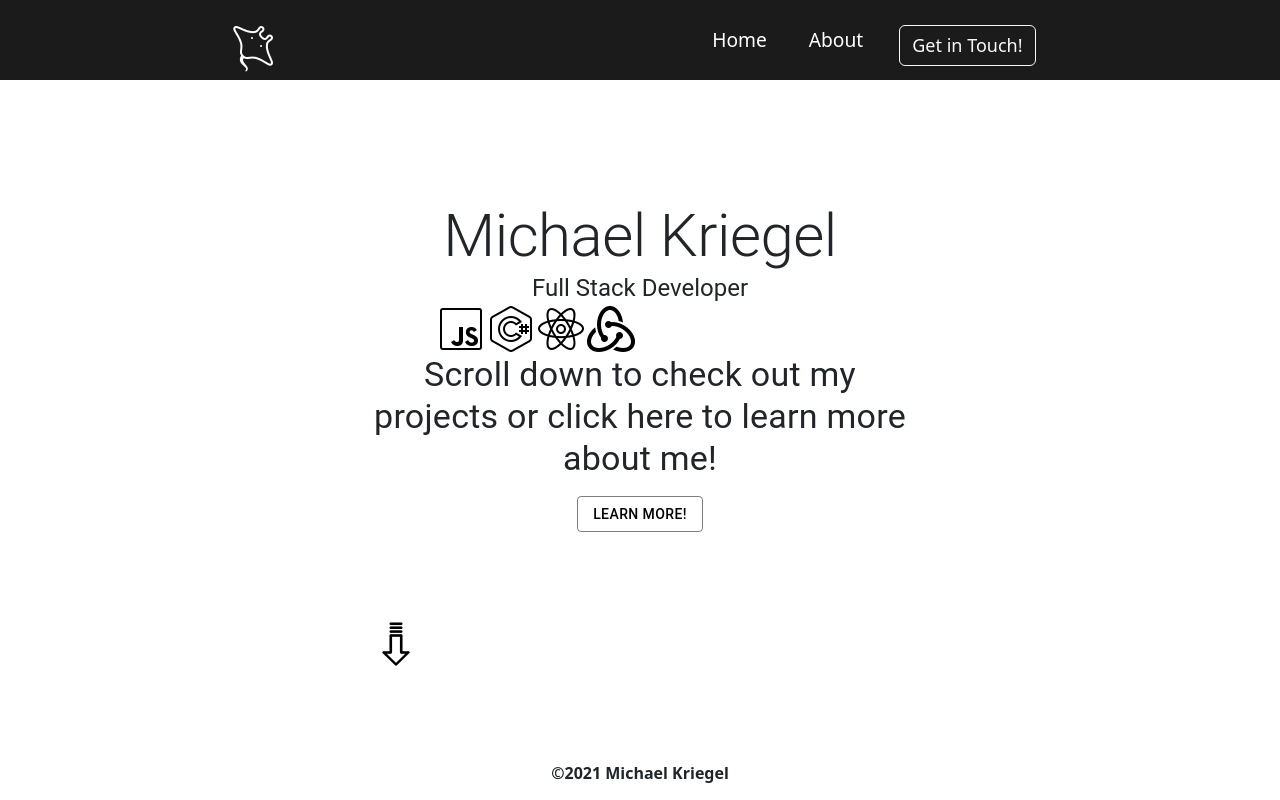
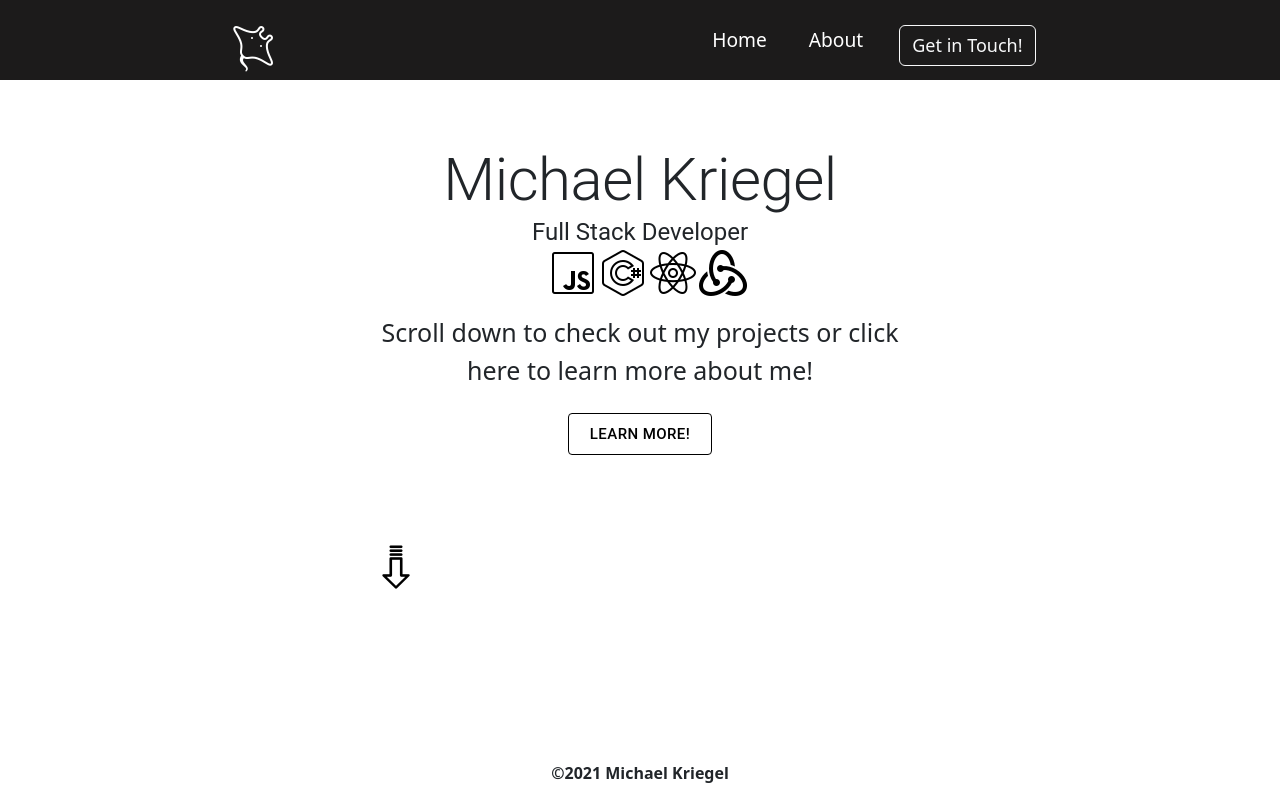
Before and after one commit to mikkrieg/portfolioUpgrade, a React (Create React App) app: page / in a window 1280 px wide. Built offline with nearby package versions, Linux system fonts and the light colour scheme.

Commit message:
add mui/styles fix button animation

```diff
--- a/package.json
+++ b/package.json
@@ -7,6 +7,7 @@
     "@emotion/styled": "^11.3.0",
     "@mui/material": "^5.0.5",
     "@mui/styled-engine-sc": "^5.0.3",
+    "@mui/styles": "^5.0.2",
     "@testing-library/jest-dom": "^5.11.4",
     "@testing-library/react": "^11.1.0",
     "@testing-library/user-event": "^12.1.10",
--- a/src/components/Home.js
+++ b/src/components/Home.js
@@ -1,10 +1,10 @@
-import React, { useState } from 'react';
+import React, { useState, useEffect } from 'react';
 import Container from '@mui/material/Container';
 import Typography from '@mui/material/Typography';
 import Grid from '@mui/material/Grid';
 import Button from '@mui/material/Button';
 import { Link } from 'react-router-dom';
-import { createTheme, ThemeProvider } from '@mui/material/styles';
+import { makeStyles} from '@mui/styles';
 import '../sass/components/home.scss';
 import JS from './../img/icons8-javascript-50.png';
 import C from './../img/icons8-c-sharp-logo-50.png';
@@ -13,31 +13,40 @@ import Redux from './../img/icons8-redux-50.png';
 // import Templix from './projects/Templix';
 import img from './../img/icons8-down-arrow-64.png';
 
-const theme = createTheme({
-  palette: {
-    outlinedButtons : {
-      main: '#000',
-      constrastText: '#fff'
+const useStyles = makeStyles(theme => ({
+  homeButton: {
+    color: '#000',
+    border: 'solid 1px #000 !important',
+    '&:hover': {
+      cursor: 'pointer',
+      color: '#000',
+      backgroundColor: 'red',
     }
-  }
-
-})
+  },
+}));
 
 const Home = () => {
   const [hideArrow, setHideArrow] = useState(false);
 
+  const classes = useStyles();
+
   const removeArrow = () => {
-    if(window.scrollY > 100) {
+    console.log(window.scrollY)
+    if(window.scrollY > 70) {
       setHideArrow(true);
+    } else {
+      setHideArrow(false);
     }
   }
+
+
 
   window.addEventListener('scroll', removeArrow);
   return(
     <>
       <Container maxWidth='sm'>
         <Grid container>
-          <Grid item xs={12} mt={15}>
+          <Grid item xs={12} sx={{ marginTop: {xs: 15, md: 8, xl: 25} }}>
             <Typography variant='h2' align='center'>
               Michael Kriegel
             </Typography>
@@ -47,24 +56,38 @@ const Home = () => {
               Full Stack Developer
             </Typography>
           </Grid>
-          <Grid item xs={8} md={12} sx={{ marginLeft: 9 }}>
+          <Grid item xs={8} md={12} sx={{ marginLeft: {xs: 9, sm:22, md: 23, xl: 22}}}>
             <img src={JS} alt='JavaScript icon'/>
             <img src={C} alt='C sharp icon'/>
             <img src={R} alt='React icon'/>
             <img src={Redux} alt='Redux icon'/>
           </Grid>
           <Grid item>
-            <Typography variant='h4' align='center' sx={{ display: {xs: 'none', sm: 'none', md: 'block'}}}>
+            <Typography
+              variant='p'
+              align='center'
+              sx={{
+                display: {xs: 'none', sm: 'none', md: 'block'},
+                fontSize: 25,
+                marginTop: 2,
+                marginBottom: 1,
+                }}>
               Scroll down to check out my projects or click here to learn more about me!
             </Typography>
           </Grid>
           <Grid item xs={12} align='center' mt={2}>
-            <ThemeProvider theme={theme}>
-              <Button component={Link} color='outlinedButtons' to='/about' variant='outlined' sx={{ color: '#000'}}>Learn More!</Button>
-            </ThemeProvider>
+              <Button
+                className={classes.homeButton}
+                component={Link}
+                to='/about'
+                variant='outlined'
+                size='large'
+                sx={{ color: '#000'}}>
+                  Learn More!
+              </Button>
           </Grid>
           <Grid item xs={1} mt={10}>
-            <img src={img} alt='down arrow' className={hideArrow ? 'hide-arrow' : 'scroll-arrow'}/>
+            <img src={img} alt='down arrow' id='scroll-arrow' className={hideArrow ? 'hide-arrow' : 'reveal-arrow'}/>
           </Grid>
         </Grid>
         <Grid item xs={12}>
--- a/src/sass/components/home.scss
+++ b/src/sass/components/home.scss
@@ -1,9 +1,16 @@
 
-.scroll-arrow {
+#scroll-arrow {
 animation: floating 1s ease;
 animation-iteration-count: infinite;
 animation-timing-function: cubic-bezier(.54,.24,.65,.95);
 animation-direction: alternate;
+}
+
+.reveal-arrow {
+  // animation: reveal 1s ease;
+  opacity: 1;
+  visibility: visible;
+  transition: opacity 0.4s linear;
 }
 
 .hide-arrow {
@@ -19,3 +26,11 @@ animation-direction: alternate;
   75% {margin-bottom: -6vh}
   100% {margin-bottom: -8vh;}
 }
+
+// @keyframes reveal {
+//   0% {opacity: 0}
+//   25% {opacity: 25}
+//   50% {opacity: 50}
+//   75% {opacity: 75}
+//   100% {opacity: 100}
+// }
```
